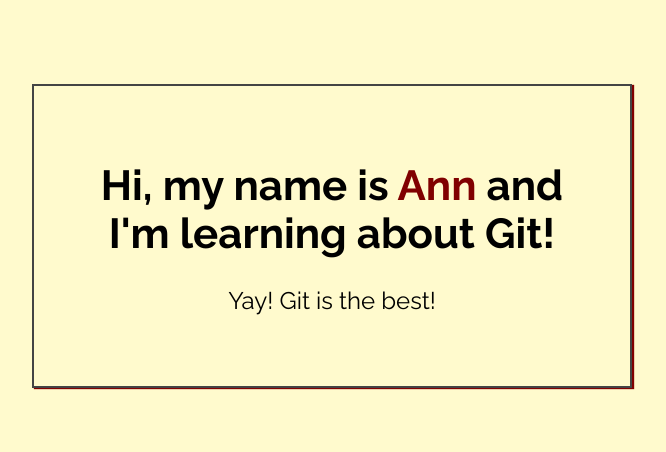
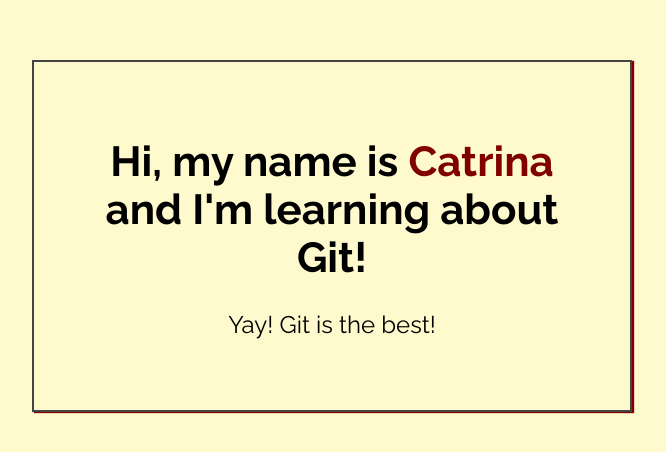
Before and after one commit to CLMallon/v2-my-first-repo, a plain HTML site: page index.html in a window 1280 px wide. Shown: the part 164-616 px from the top of the page, without its empty margins (308-974 px from the left). Drawn offline with Linux system fonts and the light colour scheme.

Commit message:
Changed name on index.html

```diff
--- a/index.html
+++ b/index.html
@@ -14,7 +14,7 @@
 <body>
 
     <div class="greeting">
-        <h1>Hi, my name is <span class="highlight">Ann</span> and I'm learning about Git! </h1>
+        <h1>Hi, my name is <span class="highlight">Catrina</span> and I'm learning about Git! </h1>
 
         <p>Yay! Git is the best!</p>
     </div>
```
